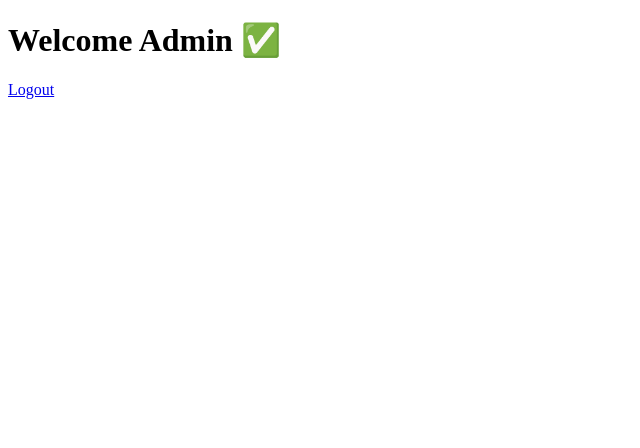
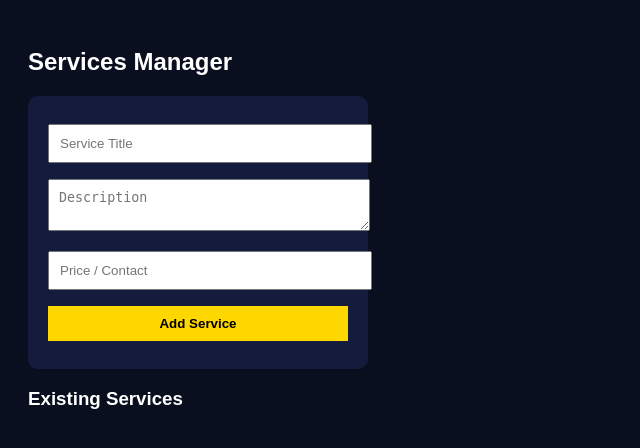
Before and after one commit to mamifsadam-pixel/mamifs-tech-services, a PHP site: page /dashboard.php in a window 1280 px wide. Shown: the top 448 px of the page, without its empty margins (0-640 px from the left). Run offline with PHP 8.4, Linux system fonts and the light colour scheme; the visitor is signed in with stand-in values (Sample User, id 1); data that the repository does not hold is empty; a stand-in replaces the project's code that opens the database connection.

Commit message:
Update dashboard.php

```diff
--- a/dashboard.php
+++ b/dashboard.php
@@ -1,17 +1,61 @@
 <?php
 session_start();
-if (!isset($_SESSION["admin"])) {
-  header("Location: login.php");
+require 'db.php';
+if(!isset($_SESSION['admin_id'])){
+  header('Location: login.php');
   exit;
 }
+
+// Add service
+if(isset($_POST['add'])){
+  $title = $_POST['title'];
+  $description = $_POST['description'];
+  $price = $_POST['price'];
+  $stmt = $conn->prepare("INSERT INTO services (title, description, price) VALUES (?,?,?)");
+  $stmt->bind_param("sss", $title, $description, $price);
+  $stmt->execute();
+}
+
+// Delete service
+if(isset($_GET['delete'])){
+  $id = $_GET['delete'];
+  $conn->query("DELETE FROM services WHERE id=$id");
+}
+
+$services = $conn->query("SELECT * FROM services ORDER BY id DESC");
 ?>
 <!DOCTYPE html>
 <html>
 <head>
-<title>Dashboard</title>
+<title>Manage Services</title>
+<style>
+body{background:#0a0f1f;color:#fff;font-family:Arial;padding:20px}
+form{background:#141b3d;padding:20px;border-radius:10px;width:300px}
+input,textarea,button{width:100%;margin:8px 0;padding:10px}
+button{background:gold;border:none;font-weight:bold}
+.card{background:#141b3d;padding:15px;border-radius:10px;margin:10px 0}
+a{color:red;text-decoration:none}
+</style>
 </head>
 <body>
-<h1>Welcome Admin ✅</h1>
-<a href="logout.php">Logout</a>
+<h2>Services Manager</h2>
+
+<form method="POST">
+  <input name="title" placeholder="Service Title" required>
+  <textarea name="description" placeholder="Description" required></textarea>
+  <input name="price" placeholder="Price / Contact">
+  <button name="add">Add Service</button>
+</form>
+
+<h3>Existing Services</h3>
+<?php while($row = $services->fetch_assoc()): ?>
+  <div class="card">
+    <h4><?= $row['title'] ?></h4>
+    <p><?= $row['description'] ?></p>
+    <strong><?= $row['price'] ?></strong><br>
+    <a href="?delete=<?= $row['id'] ?>">Delete</a>
+  </div>
+<?php endwhile; ?>
+
 </body>
 </html>
```
